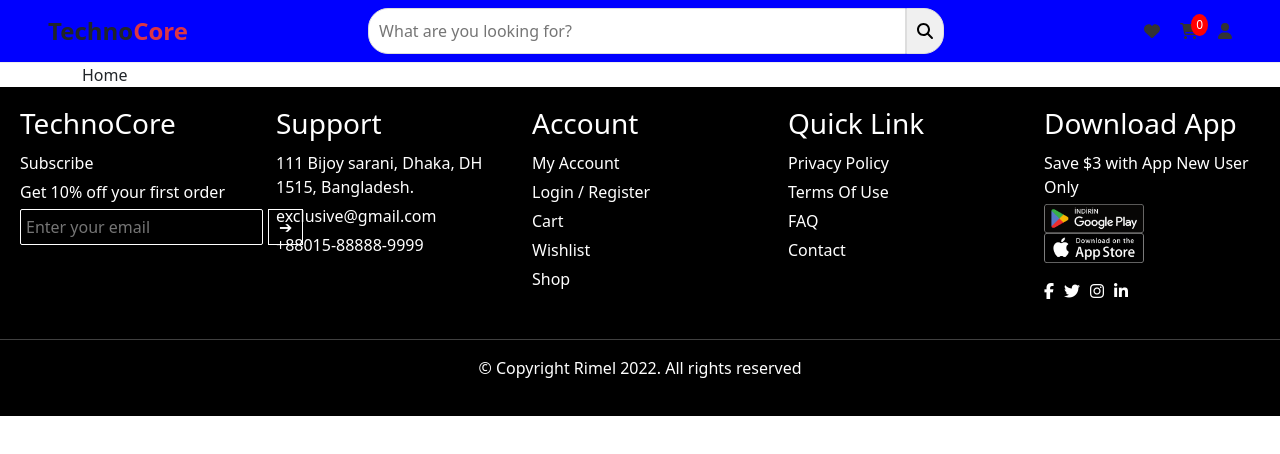
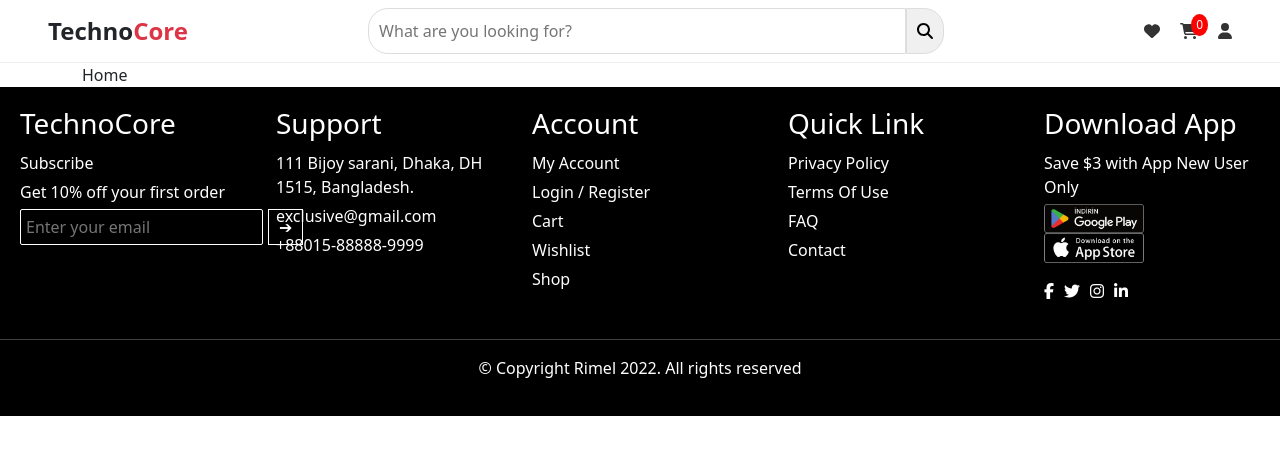
Before and after one commit to AhmedRashad654/LastNewProjectGraduation, a React (Create React App) app: page /home in a window 1280 px wide. Shown: the top 454 px of the page. Built offline with nearby package versions, Linux system fonts and the light colour scheme.

Commit message:
oldcolor

```diff
--- a/src/Componenets/Navbar/Navbar.css
+++ b/src/Componenets/Navbar/Navbar.css
@@ -3,7 +3,7 @@
     align-items: center;
     justify-content: space-between;
     padding: 10px 20px;
-    background-color: blue;
+    background-color: #fff;
     border-bottom: 1px solid #eee;
 }
 
```
